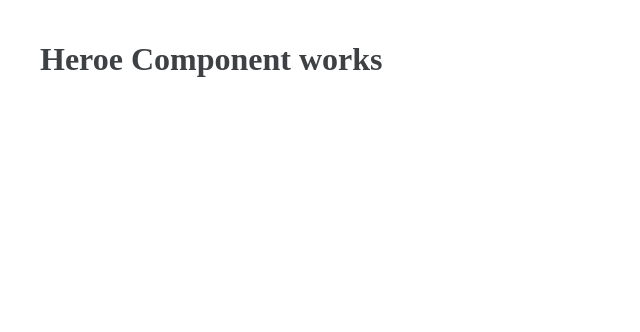
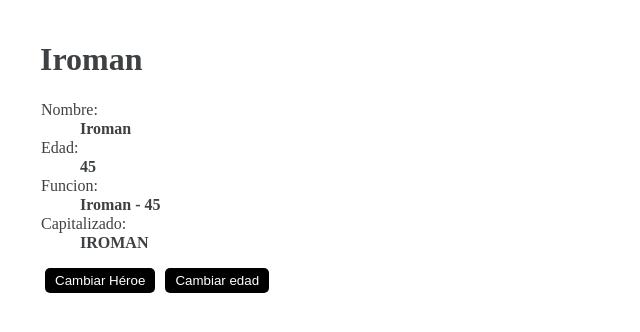
Before and after one commit to Dev-leonard/Angular-curso-part-04, an Angular app: page / in a window 1280 px wide. Shown: the top 332 px of the page, without its empty margins (0-640 px from the left). Built offline with nearby package versions, Linux system fonts and the light colour scheme.

Commit message:
Cambios en el template del componente

```diff
--- a/src/app/heroes/heroe/heroe.component.html
+++ b/src/app/heroes/heroe/heroe.component.html
@@ -1 +1,25 @@
-<h1>Heroe Component works</h1>
+<h1>{{ nombre }}</h1>
+
+<dl>
+
+  <td> Nombre:</td>
+  <dd>{{ nombre }}</dd>
+
+  <td> Edad:</td>
+  <dd>{{ edad }}</dd>
+
+  <td> Funcion:</td>
+  <dd>{{ obtenerNombre() }}</dd>
+
+  <td> Capitalizado:</td>
+  <dd>{{ nombreCapitalizado }}</dd>
+
+</dl>
+
+<button>
+  Cambiar Héroe
+</button>
+
+<button>
+  Cambiar edad
+</button>
--- a/src/app/heroes/heroe/heroe.component.ts
+++ b/src/app/heroes/heroe/heroe.component.ts
@@ -5,5 +5,14 @@ import {Component} from "@angular/core";
   templateUrl: 'heroe.component.html'
 })
 export class HeroeComponent {
+  nombre: string = 'Iroman';
+  edad: number = 45
 
+  get nombreCapitalizado() {
+    return this.nombre.toUpperCase();
+  }
+
+  obtenerNombre(): string {
+    return `${this.nombre} - ${this.edad}`;
+  }
 }
```
